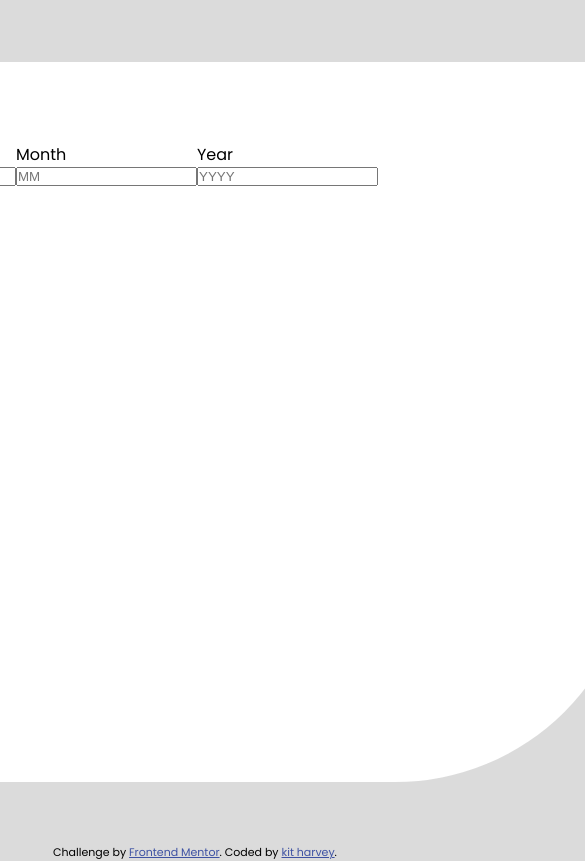
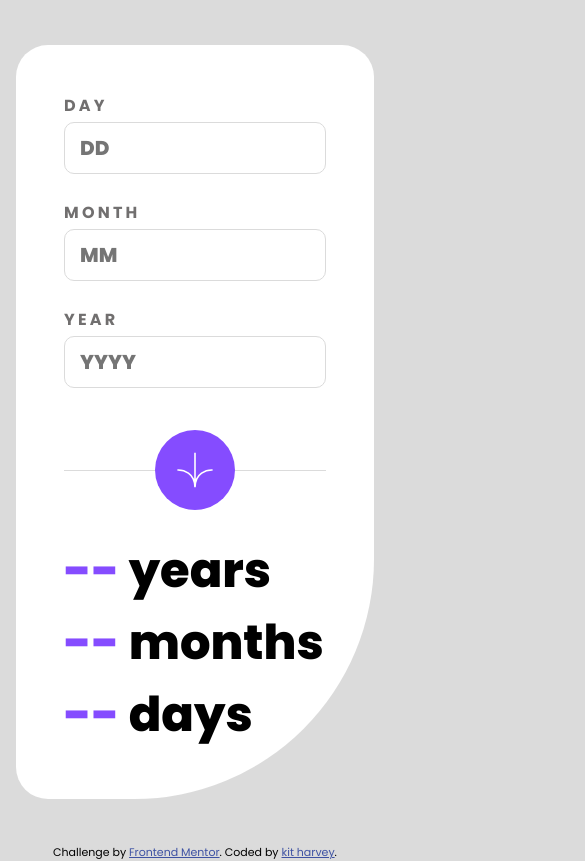
Before and after one commit to kitharvey/frontend-mentor-age-calculator-app, a Vue app: page / in a window 390 px wide. Shown: the top 861 px of the page, 585 px wide, since content can reach past the window. Built offline with nearby package versions, Linux system fonts and the light colour scheme.

Commit message:
style done

```diff
--- a/src/App.vue
+++ b/src/App.vue
@@ -6,11 +6,9 @@ import ComponentFooter from './components/ComponentFooter.vue'
   <head>
     <title>Frontend Mentor | Age calculator app</title>
   </head>
-  <body>
-    <main>
-      <ComponentCard />
-    </main>
-  </body>
+  <main>
+    <ComponentCard />
+  </main>
   <ComponentFooter />
 </template>
 
@@ -35,10 +33,17 @@ import ComponentFooter from './components/ComponentFooter.vue'
 body {
   font-family: 'Poppins', sans-serif;
   background-color: var(--light-grey);
+}
+main {
   min-height: 100vh;
   width: 100%;
   display: flex;
   align-items: center;
   justify-content: center;
 }
+@media only screen and (max-width: 900px) {
+  body {
+    padding: 0 1em;
+  }
+}
 </style>
--- a/src/components/ComponentAge.vue
+++ b/src/components/ComponentAge.vue
@@ -9,7 +9,42 @@ export default {
 </script>
 
 <template>
-  <p>{{ years ? years : '--' }} years</p>
-  <p>{{ months ? months : '--' }} months</p>
-  <p>{{ days ? days : '--' }} days</p>
+  <div>
+    <p>
+      <span>{{ years ? years : '--' }}</span> years
+    </p>
+    <p>
+      <span>{{ months ? months : '--' }}</span> months
+    </p>
+    <p>
+      <span>{{ days ? days : '--' }}</span> days
+    </p>
+  </div>
 </template>
+
+<style scoped>
+div {
+  padding-top: 3em;
+}
+p {
+  font-size: 5em;
+  font-weight: 800;
+}
+span {
+  color: var(--purple);
+}
+
+@media only screen and (max-width: 700px) {
+  div {
+    padding-top: 4em;
+  }
+  p {
+    font-size: 4em;
+  }
+}
+@media only screen and (max-width: 480px) {
+  p {
+    font-size: 3em;
+  }
+}
+</style>
--- a/src/components/ComponentButton.vue
+++ b/src/components/ComponentButton.vue
@@ -19,5 +19,24 @@ button {
   display: flex;
   align-items: center;
   justify-content: center;
+  position: absolute;
+  bottom: 0;
+  right: 0;
+  transform: translateY(50%) translateX(0%);
+}
+button:hover {
+  background: var(--off-black);
+}
+
+@media only screen and (max-width: 700px) {
+  button {
+    right: 50%;
+    transform: translateY(50%) translateX(50%);
+    width: 5em;
+    height: 5em;
+  }
+  svg {
+    transform: scale(0.8);
+  }
 }
 </style>
--- a/src/components/ComponentCard.vue
+++ b/src/components/ComponentCard.vue
@@ -1,7 +1,6 @@
 <script lang="ts">
 import { getAge, isYearValid, isMonthValid, isDayValid } from '../helpers'
 import ComponentAge from './ComponentAge.vue'
-import ComponentButton from './ComponentButton.vue'
 import ComponentForm from './ComponentForm.vue'
 
 export default {
@@ -26,10 +25,16 @@ export default {
       if (!this.errorYear && !this.errorMonth && !this.errorDay) {
         const birthDate = new Date(year, month - 1, day)
         this.age = getAge(birthDate)
+      } else {
+        this.age = {
+          years: 0,
+          months: 0,
+          days: 0
+        }
       }
     }
   },
-  components: { ComponentForm, ComponentButton, ComponentAge }
+  components: { ComponentForm, ComponentAge }
 }
 </script>
 <template>
@@ -40,7 +45,6 @@ export default {
       :error-month="errorMonth"
       :error-day="errorDay"
     />
-    <ComponentButton />
     <ComponentAge :years="age.years" :months="age.months" :days="age.days" />
   </div>
 </template>
@@ -48,9 +52,20 @@ export default {
 <style scoped>
 .card {
   background-color: var(--white);
-  height: 45em;
   width: 55em;
   border-radius: 2em 2em 15em 2em;
   padding: 5em;
 }
+
+@media only screen and (max-width: 900px) {
+  .card {
+    width: 100%;
+  }
+}
+
+@media only screen and (max-width: 700px) {
+  .card {
+    padding: 3em;
+  }
+}
 </style>
--- a/src/components/ComponentForm.vue
+++ b/src/components/ComponentForm.vue
@@ -1,4 +1,5 @@
 <script lang="ts">
+import ComponentButton from './ComponentButton.vue'
 import ComponentInput from './ComponentInput.vue'
 
 export default {
@@ -24,12 +25,11 @@ export default {
       this.birthDate[`${value.propName}`] = value.inputValue
     }
   },
-  components: { ComponentInput }
+  components: { ComponentInput, ComponentButton }
 }
 </script>
 <template>
   <form @submit.prevent="submitFormHandler" id="age">
-    <fieldset>
     <ComponentInput
       prop-title="Day"
       prop-name="day"
@@ -54,13 +54,30 @@ export default {
       :prop-error="errorYear"
       @input-change="handleInputChange"
     />
-    </fieldset>
+    <ComponentButton />
   </form>
 </template>
 
 <style scoped>
-fieldset {
-  border: none;
-  display: flex;
+form {
+  position: relative;
+  padding-bottom: 3em;
+  border-bottom: 1px solid var(--light-grey);
+  display: grid;
+  grid-template-columns: 16ch 16ch 16ch;
+  gap: 1em;
+}
+
+@media only screen and (max-width: 700px) {
+  form {
+    grid-template-columns: repeat(3, minmax(0, 1fr));
+    padding-bottom: 4em;
+    gap: 0.5em;
+  }
+}
+@media only screen and (max-width: 420px) {
+  form {
+    grid-template-columns: minmax(120px, 1fr);
+  }
 }
 </style>
--- a/src/components/ComponentInput.vue
+++ b/src/components/ComponentInput.vue
@@ -35,7 +35,7 @@ export default {
 </script>
 <template>
   <label :for="propName" :class="{ error: propError }">
-    <span>{{ propTitle }}</span>
+    <span class="title">{{ propTitle }}</span>
     <input
       v-model="inputValue"
       @input="handleInput"
@@ -45,7 +45,7 @@ export default {
       :pattern="propPattern"
       type="number"
     />
-    <span v-if="propError">{{ propError }}</span>
+    <span class="error-message">{{ propError ? propError : 'error message' }}</span>
   </label>
 </template>
 
@@ -60,6 +60,22 @@ label.error input {
 label.error span {
   color: var(--light-red);
 }
+span.title {
+  text-transform: uppercase;
+  font-weight: 700;
+  letter-spacing: 0.2em;
+  color: var(--smokey-grey);
+  margin-bottom: 0.25em;
+  font-size: 1.2em;
+}
+span.error-message {
+  visibility: hidden;
+  font-style: italic;
+  font-size: 0.8em;
+}
+label.error span.error-message {
+  visibility: visible;
+}
 input::-webkit-outer-spin-button,
 input::-webkit-inner-spin-button {
   -webkit-appearance: none;
@@ -68,4 +84,32 @@ input::-webkit-inner-spin-button {
 input[type='number'] {
   appearance: textfield;
 }
+input {
+  border: 1px solid var(--light-grey);
+  outline: none;
+  border-radius: 0.5em;
+  padding: 0.5em 0.75em;
+  font-size: 2em;
+  font-weight: 800;
+  font-family: inherit;
+}
+input:hover,
+input:active,
+input:focus,
+input:focus-within,
+input:focus-visible {
+  border-color: var(--purple);
+}
+
+@media only screen and (max-width: 700px) {
+  span.title {
+    font-size: 1em;
+  }
+  span.error-message {
+    font-size: 0.75em;
+  }
+  input {
+    font-size: 1.25em;
+  }
+}
 </style>
--- a/src/helpers.ts
+++ b/src/helpers.ts
@@ -23,11 +23,11 @@ const isDayValid = (year, month, day) => {
   let thisDay = date.getDate()
   const maxDay = getMaxDayinMonth(year, month)
   if (!day) {
-    return 'This field is required'
+    return 'This is empty'
   } else if (day < 1 || day > maxDay) {
-    return 'Invalid Day'
+    return "Day don't exist"
   } else if (thisYear === year && month === thisMonth && day >= thisDay) {
-    return 'Must be in the past'
+    return 'Not born yet'
   } else return ''
 }
 const isMonthValid = (year, month) => {
@@ -35,22 +35,22 @@ const isMonthValid = (year, month) => {
   let thisMonth = date.getMonth() + 1
   let thisYear = date.getFullYear()
   if (!month) {
-    return 'This field is required'
+    return 'This is empty'
+  } else if (month < 1 || month > 12) {
+    return "Month don't exist"
   } else if (month > thisMonth && thisYear === year) {
-    return 'Must be in the past'
-  } else if (month < 1 || month > 12) {
-    return 'Invalid Month'
+    return 'Not born yet'
   } else return ''
 }
 const isYearValid = (year) => {
   const d = new Date()
   let thisYear = d.getFullYear()
   if (!year) {
-    return 'This field is required'
+    return 'This is empty'
   } else if (year < 1900) {
-    return 'Must be earlier than 1900'
+    return 'Older than 1900s'
   } else if (year > thisYear) {
-    return 'Must be in the past'
+    return 'Not born yet'
   } else return ''
 }
 export { getAge, isYearValid, isMonthValid, isDayValid }
```
Lines whose indentation alone changed are shown as unchanged.
